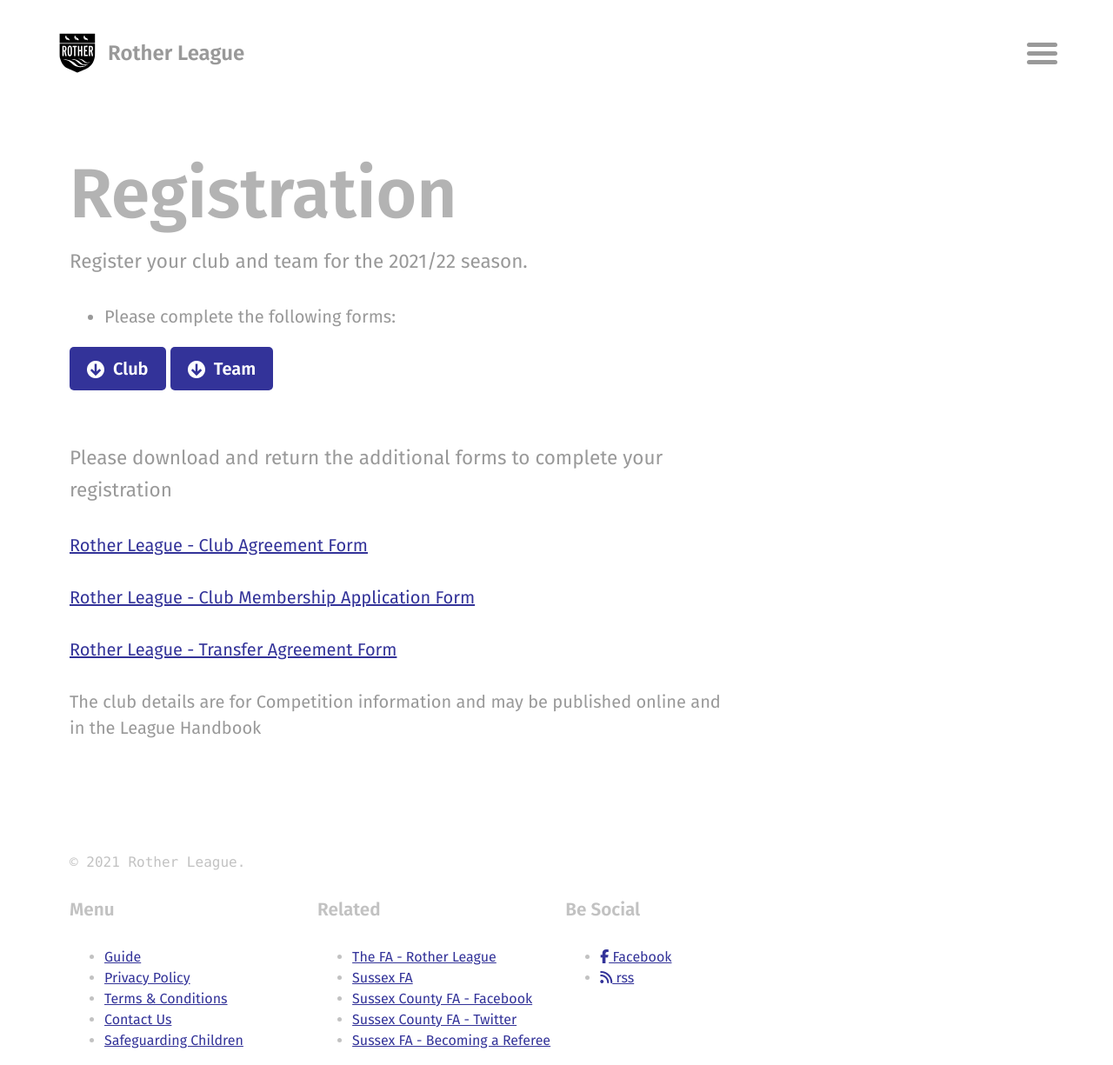
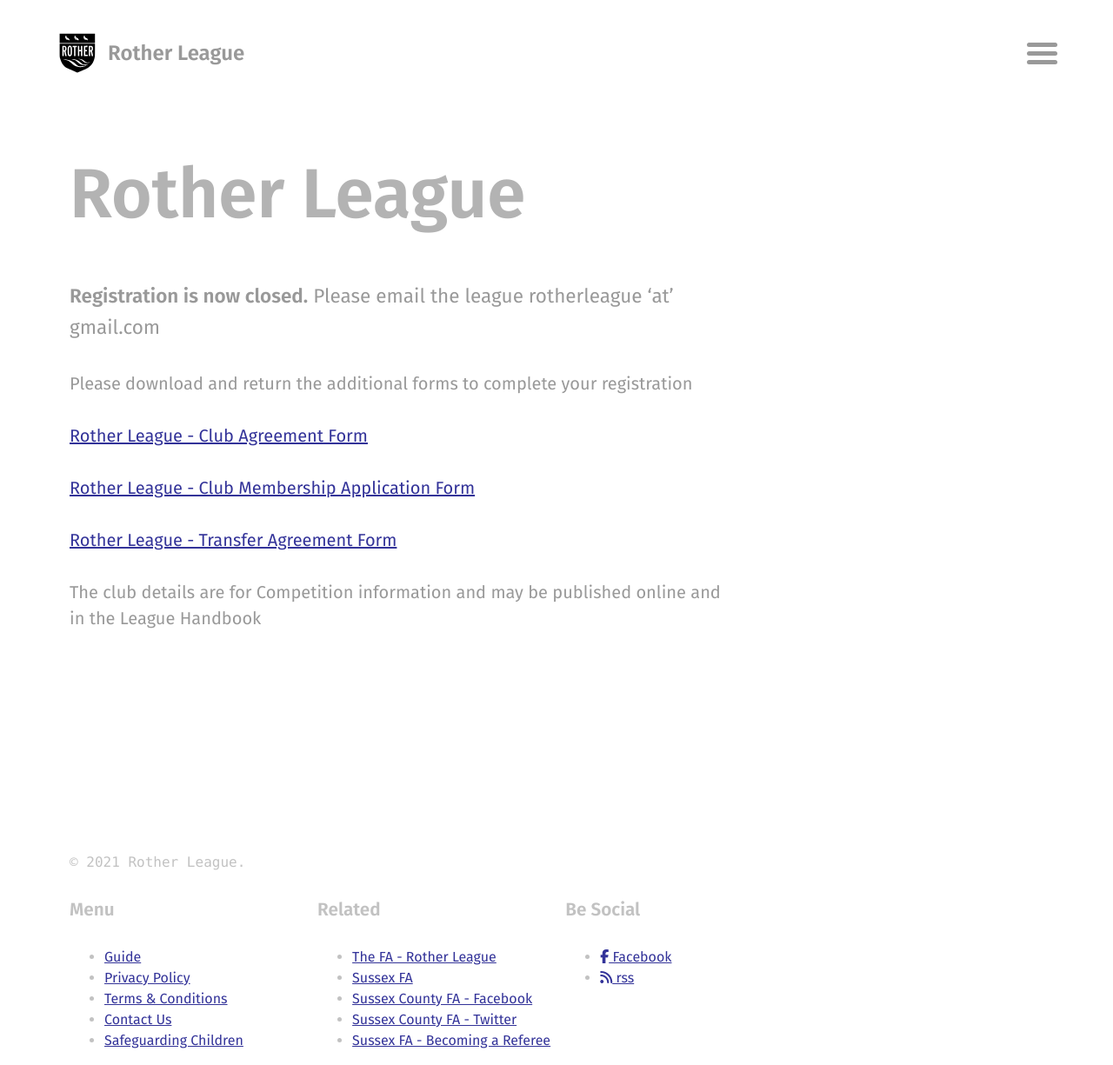
Before and after one commit to rotherleague/Rother, a Jekyll site: the page built from registration.md, in a window 1280 px wide. Shown: the whole page at 87% size. Built offline with Jekyll 4.4.1, drawn with Linux system fonts in a browser that asks for light colours; nearby versions of some CDN libraries; our own code applies the rules of GitHub Pages for plain Markdown files.

Commit message:
Update registration.md

```diff
--- a/registration.md
+++ b/registration.md
@@ -6,6 +6,7 @@ introduction: |
   - Please complete the following forms:
 
 
+<!---
 actions:
   - label: "Club"
     icon: download
@@ -14,9 +15,11 @@ actions:
   - label: "Team"
     icon: download
     url: "https://forms.gle/R2Fkx9GuD4EyKhZb7"
+-->
 ---
 
-
+**Registration is now closed.**
+Please email the league rotherleague 'at' gmail.com
 
 Please download and return the additional forms to complete your registration
 
```
